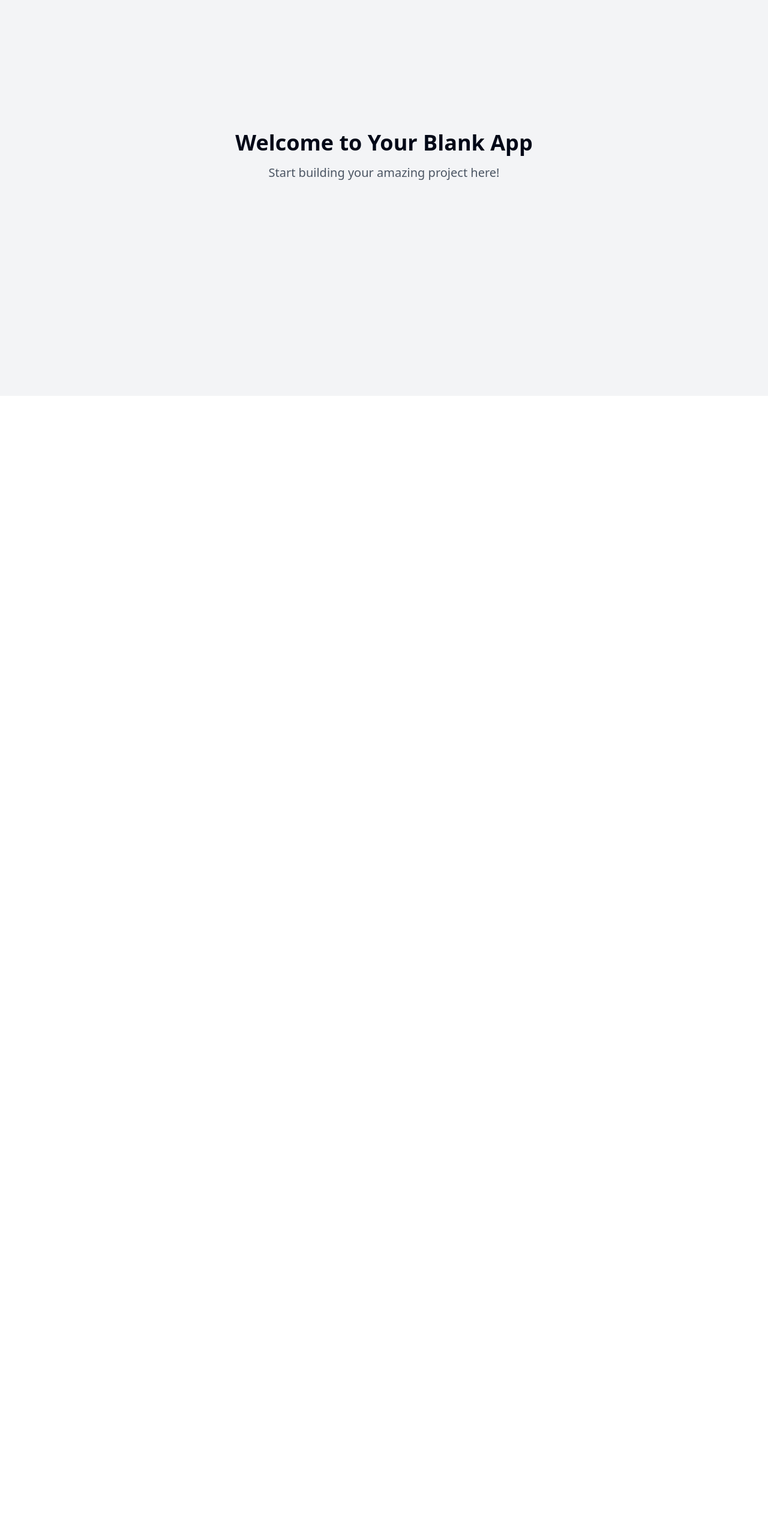
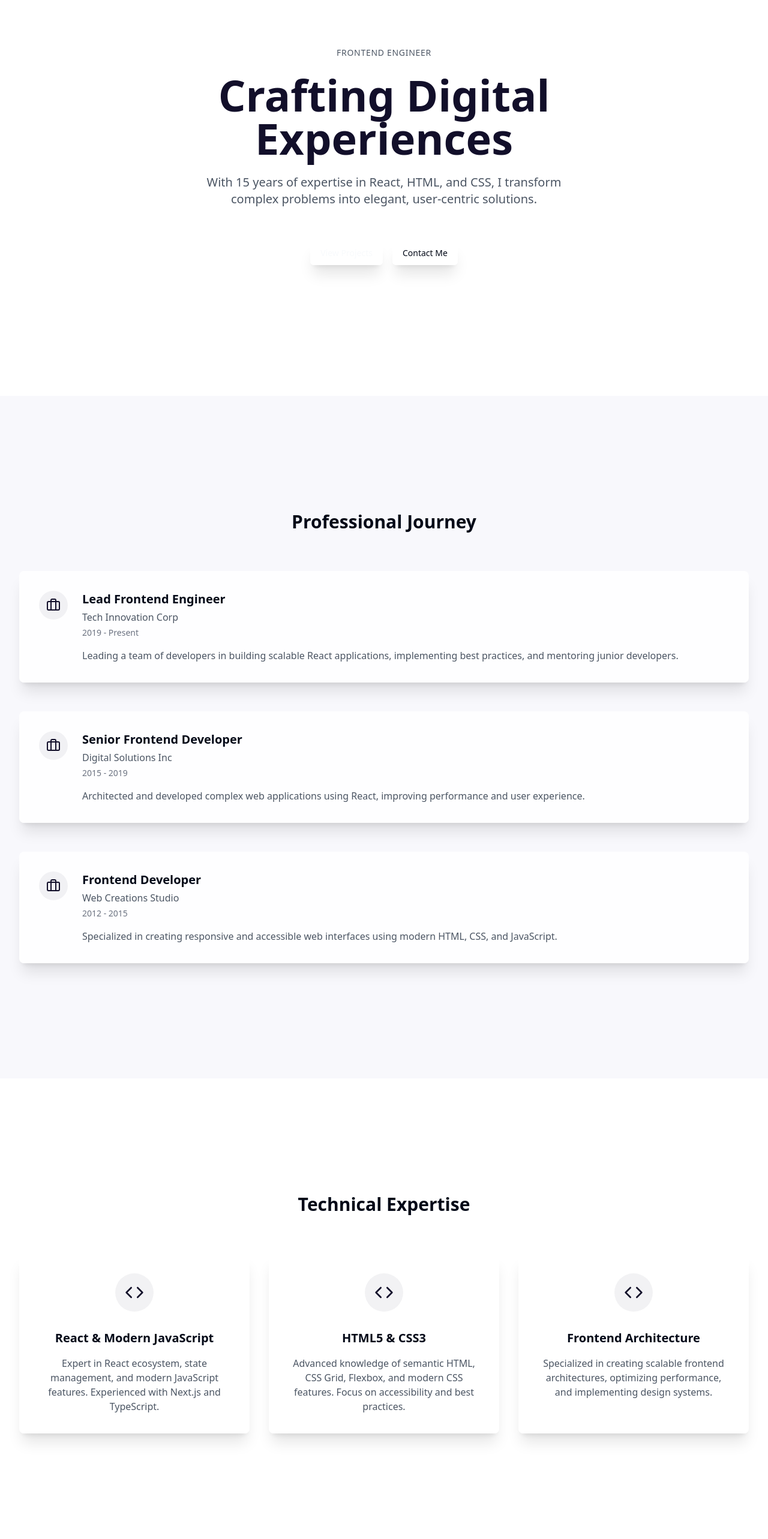
Before and after one commit to thiagonzalez/thiago-gonzalez-portfolio, a React (Vite) app: page / in a window 1280 px wide. Shown: the part 140-2706 px from the top of the page at 60% size. Before the commit the page ends 800 px from the top, so only its background shows below. Built offline with nearby package versions, Linux system fonts and the light colour scheme.

Commit message:
Add portfolio landing page
This commit adds a landing page for a portfolio showcasing frontend engineering skills with React, HTML, and CSS.

```diff
--- a/src/index.css
+++ b/src/index.css
@@ -1,3 +1,4 @@
+
 @tailwind base;
 @tailwind components;
 @tailwind utilities;
@@ -6,87 +7,24 @@
   :root {
     --background: 0 0% 100%;
     --foreground: 222.2 84% 4.9%;
-
     --card: 0 0% 100%;
     --card-foreground: 222.2 84% 4.9%;
-
     --popover: 0 0% 100%;
     --popover-foreground: 222.2 84% 4.9%;
-
-    --primary: 222.2 47.4% 11.2%;
+    --primary: 246 47.4% 11.2%;
     --primary-foreground: 210 40% 98%;
-
-    --secondary: 210 40% 96.1%;
+    --secondary: 240 40% 96.1%;
     --secondary-foreground: 222.2 47.4% 11.2%;
-
     --muted: 210 40% 96.1%;
     --muted-foreground: 215.4 16.3% 46.9%;
-
-    --accent: 210 40% 96.1%;
+    --accent: 240 40% 96.1%;
     --accent-foreground: 222.2 47.4% 11.2%;
-
     --destructive: 0 84.2% 60.2%;
     --destructive-foreground: 210 40% 98%;
-
     --border: 214.3 31.8% 91.4%;
     --input: 214.3 31.8% 91.4%;
     --ring: 222.2 84% 4.9%;
-
     --radius: 0.5rem;
-
-    --sidebar-background: 0 0% 98%;
-
-    --sidebar-foreground: 240 5.3% 26.1%;
-
-    --sidebar-primary: 240 5.9% 10%;
-
-    --sidebar-primary-foreground: 0 0% 98%;
-
-    --sidebar-accent: 240 4.8% 95.9%;
-
-    --sidebar-accent-foreground: 240 5.9% 10%;
-
-    --sidebar-border: 220 13% 91%;
-
-    --sidebar-ring: 217.2 91.2% 59.8%;
-  }
-
-  .dark {
-    --background: 222.2 84% 4.9%;
-    --foreground: 210 40% 98%;
-
-    --card: 222.2 84% 4.9%;
-    --card-foreground: 210 40% 98%;
-
-    --popover: 222.2 84% 4.9%;
-    --popover-foreground: 210 40% 98%;
-
-    --primary: 210 40% 98%;
-    --primary-foreground: 222.2 47.4% 11.2%;
-
-    --secondary: 217.2 32.6% 17.5%;
-    --secondary-foreground: 210 40% 98%;
-
-    --muted: 217.2 32.6% 17.5%;
-    --muted-foreground: 215 20.2% 65.1%;
-
-    --accent: 217.2 32.6% 17.5%;
-    --accent-foreground: 210 40% 98%;
-
-    --destructive: 0 62.8% 30.6%;
-    --destructive-foreground: 210 40% 98%;
-
-    --border: 217.2 32.6% 17.5%;
-    --input: 217.2 32.6% 17.5%;
-    --ring: 212.7 26.8% 83.9%;
-    --sidebar-background: 240 5.9% 10%;
-    --sidebar-foreground: 240 4.8% 95.9%;
-    --sidebar-primary: 224.3 76.3% 48%;
-    --sidebar-primary-foreground: 0 0% 100%;
-    --sidebar-accent: 240 3.7% 15.9%;
-    --sidebar-accent-foreground: 240 4.8% 95.9%;
-    --sidebar-border: 240 3.7% 15.9%;
-    --sidebar-ring: 217.2 91.2% 59.8%;
   }
 }
 
@@ -95,7 +33,35 @@
     @apply border-border;
   }
 
+  html {
+    @apply scroll-smooth;
+  }
+
   body {
     @apply bg-background text-foreground;
+    font-feature-settings: "rlig" 1, "calt" 1;
   }
 }
+
+@keyframes fadeIn {
+  from {
+    opacity: 0;
+    transform: translateY(20px);
+  }
+  to {
+    opacity: 1;
+    transform: translateY(0);
+  }
+}
+
+.animate-fade-in {
+  animation: fadeIn 0.8s ease-out forwards;
+}
+
+.glass-card {
+  @apply bg-white/80 backdrop-blur-md border border-white/20 shadow-xl;
+}
+
+.section-container {
+  @apply max-w-7xl mx-auto px-4 sm:px-6 lg:px-8 py-24;
+}
--- a/src/pages/Index.tsx
+++ b/src/pages/Index.tsx
@@ -1,14 +1,159 @@
-// Update this page (the content is just a fallback if you fail to update the page)
+
+import { useEffect, useRef } from "react";
+import { Code, Briefcase, Mail, Github, Linkedin } from "lucide-react";
+import { Button } from "@/components/ui/button";
 
 const Index = () => {
+  const observerRef = useRef<IntersectionObserver | null>(null);
+
+  useEffect(() => {
+    observerRef.current = new IntersectionObserver(
+      (entries) => {
+        entries.forEach((entry) => {
+          if (entry.isIntersecting) {
+            entry.target.classList.add("animate-fade-in");
+          }
+        });
+      },
+      { threshold: 0.1 }
+    );
+
+    document.querySelectorAll(".animate-on-scroll").forEach((element) => {
+      observerRef.current?.observe(element);
+    });
+
+    return () => observerRef.current?.disconnect();
+  }, []);
+
   return (
-    <div className="min-h-screen flex items-center justify-center bg-gray-100">
-      <div className="text-center">
-        <h1 className="text-4xl font-bold mb-4">Welcome to Your Blank App</h1>
-        <p className="text-xl text-gray-600">Start building your amazing project here!</p>
-      </div>
+    <div className="min-h-screen">
+      {/* Hero Section */}
+      <section className="min-h-screen flex items-center justify-center relative overflow-hidden">
+        <div className="section-container">
+          <div className="text-center space-y-6 animate-fade-in">
+            <h2 className="text-sm uppercase tracking-wider text-gray-600">Frontend Engineer</h2>
+            <h1 className="text-5xl md:text-7xl font-bold text-primary">
+              Crafting Digital
+              <br /> Experiences
+            </h1>
+            <p className="text-xl text-gray-600 max-w-2xl mx-auto">
+              With 15 years of expertise in React, HTML, and CSS, I transform complex problems into elegant, user-centric solutions.
+            </p>
+            <div className="flex gap-4 justify-center pt-8">
+              <Button className="glass-card">View Projects</Button>
+              <Button variant="outline" className="glass-card">Contact Me</Button>
+            </div>
+          </div>
+        </div>
+      </section>
+
+      {/* Experience Section */}
+      <section className="bg-secondary/50 py-24">
+        <div className="section-container">
+          <div className="animate-on-scroll opacity-0">
+            <h2 className="text-3xl font-bold text-center mb-16">Professional Journey</h2>
+            <div className="space-y-12">
+              {experiences.map((exp, index) => (
+                <div key={index} className="glass-card p-8 rounded-lg flex gap-6 items-start">
+                  <div className="p-3 bg-primary/5 rounded-full">
+                    <Briefcase className="w-6 h-6 text-primary" />
+                  </div>
+                  <div>
+                    <h3 className="text-xl font-semibold">{exp.role}</h3>
+                    <p className="text-gray-600 mt-1">{exp.company}</p>
+                    <p className="text-sm text-gray-500 mt-1">{exp.period}</p>
+                    <p className="mt-4 text-gray-600">{exp.description}</p>
+                  </div>
+                </div>
+              ))}
+            </div>
+          </div>
+        </div>
+      </section>
+
+      {/* Skills Section */}
+      <section className="py-24">
+        <div className="section-container">
+          <div className="animate-on-scroll opacity-0">
+            <h2 className="text-3xl font-bold text-center mb-16">Technical Expertise</h2>
+            <div className="grid grid-cols-1 md:grid-cols-3 gap-8">
+              {skills.map((skill, index) => (
+                <div key={index} className="glass-card p-8 rounded-lg text-center">
+                  <div className="p-4 bg-primary/5 rounded-full inline-block mb-6">
+                    <Code className="w-8 h-8 text-primary" />
+                  </div>
+                  <h3 className="text-xl font-semibold mb-4">{skill.name}</h3>
+                  <p className="text-gray-600">{skill.description}</p>
+                </div>
+              ))}
+            </div>
+          </div>
+        </div>
+      </section>
+
+      {/* Contact Section */}
+      <section className="bg-primary text-white py-24">
+        <div className="section-container">
+          <div className="animate-on-scroll opacity-0 text-center">
+            <h2 className="text-3xl font-bold mb-8">Let's Connect</h2>
+            <p className="text-lg mb-12 text-gray-200 max-w-2xl mx-auto">
+              Ready to bring your vision to life? Let's discuss how we can work together to create something extraordinary.
+            </p>
+            <div className="flex justify-center gap-6">
+              <Button size="lg" className="bg-white text-primary hover:bg-gray-100">
+                <Mail className="mr-2 h-5 w-5" />
+                Email Me
+              </Button>
+              <Button size="lg" variant="outline" className="border-white text-white hover:bg-white/10">
+                <Github className="mr-2 h-5 w-5" />
+                GitHub
+              </Button>
+              <Button size="lg" variant="outline" className="border-white text-white hover:bg-white/10">
+                <Linkedin className="mr-2 h-5 w-5" />
+                LinkedIn
+              </Button>
+            </div>
+          </div>
+        </div>
+      </section>
     </div>
   );
 };
 
+const experiences = [
+  {
+    role: "Lead Frontend Engineer",
+    company: "Tech Innovation Corp",
+    period: "2019 - Present",
+    description: "Leading a team of developers in building scalable React applications, implementing best practices, and mentoring junior developers."
+  },
+  {
+    role: "Senior Frontend Developer",
+    company: "Digital Solutions Inc",
+    period: "2015 - 2019",
+    description: "Architected and developed complex web applications using React, improving performance and user experience."
+  },
+  {
+    role: "Frontend Developer",
+    company: "Web Creations Studio",
+    period: "2012 - 2015",
+    description: "Specialized in creating responsive and accessible web interfaces using modern HTML, CSS, and JavaScript."
+  }
+];
+
+const skills = [
+  {
+    name: "React & Modern JavaScript",
+    description: "Expert in React ecosystem, state management, and modern JavaScript features. Experienced with Next.js and TypeScript."
+  },
+  {
+    name: "HTML5 & CSS3",
+    description: "Advanced knowledge of semantic HTML, CSS Grid, Flexbox, and modern CSS features. Focus on accessibility and best practices."
+  },
+  {
+    name: "Frontend Architecture",
+    description: "Specialized in creating scalable frontend architectures, optimizing performance, and implementing design systems."
+  }
+];
+
 export default Index;
--- a/tailwind.config.ts
+++ b/tailwind.config.ts
@@ -1,3 +1,4 @@
+
 import type { Config } from "tailwindcss";
 
 export default {
@@ -51,16 +52,6 @@ export default {
         card: {
           DEFAULT: 'hsl(var(--card))',
           foreground: 'hsl(var(--card-foreground))'
-				},
-				sidebar: {
-					DEFAULT: 'hsl(var(--sidebar-background))',
-					foreground: 'hsl(var(--sidebar-foreground))',
-					primary: 'hsl(var(--sidebar-primary))',
-					'primary-foreground': 'hsl(var(--sidebar-primary-foreground))',
-					accent: 'hsl(var(--sidebar-accent))',
-					'accent-foreground': 'hsl(var(--sidebar-accent-foreground))',
-					border: 'hsl(var(--sidebar-border))',
-					ring: 'hsl(var(--sidebar-ring))'
         }
       },
       borderRadius: {
@@ -69,28 +60,20 @@ export default {
         sm: 'calc(var(--radius) - 4px)'
       },
       keyframes: {
-				'accordion-down': {
-					from: {
-						height: '0'
+        "accordion-down": {
+          from: { height: "0" },
+          to: { height: "var(--radix-accordion-content-height)" },
         },
-					to: {
-						height: 'var(--radix-accordion-content-height)'
-					}
+        "accordion-up": {
+          from: { height: "var(--radix-accordion-content-height)" },
+          to: { height: "0" },
         },
-				'accordion-up': {
-					from: {
-						height: 'var(--radix-accordion-content-height)'
-					},
-					to: {
-						height: '0'
-					}
-				}
       },
       animation: {
-				'accordion-down': 'accordion-down 0.2s ease-out',
-				'accordion-up': 'accordion-up 0.2s ease-out'
-			}
-		}
+        "accordion-down": "accordion-down 0.2s ease-out",
+        "accordion-up": "accordion-up 0.2s ease-out",
+      },
+    },
   },
   plugins: [require("tailwindcss-animate")],
 } satisfies Config;
```
Lines whose indentation alone changed are shown as unchanged.
